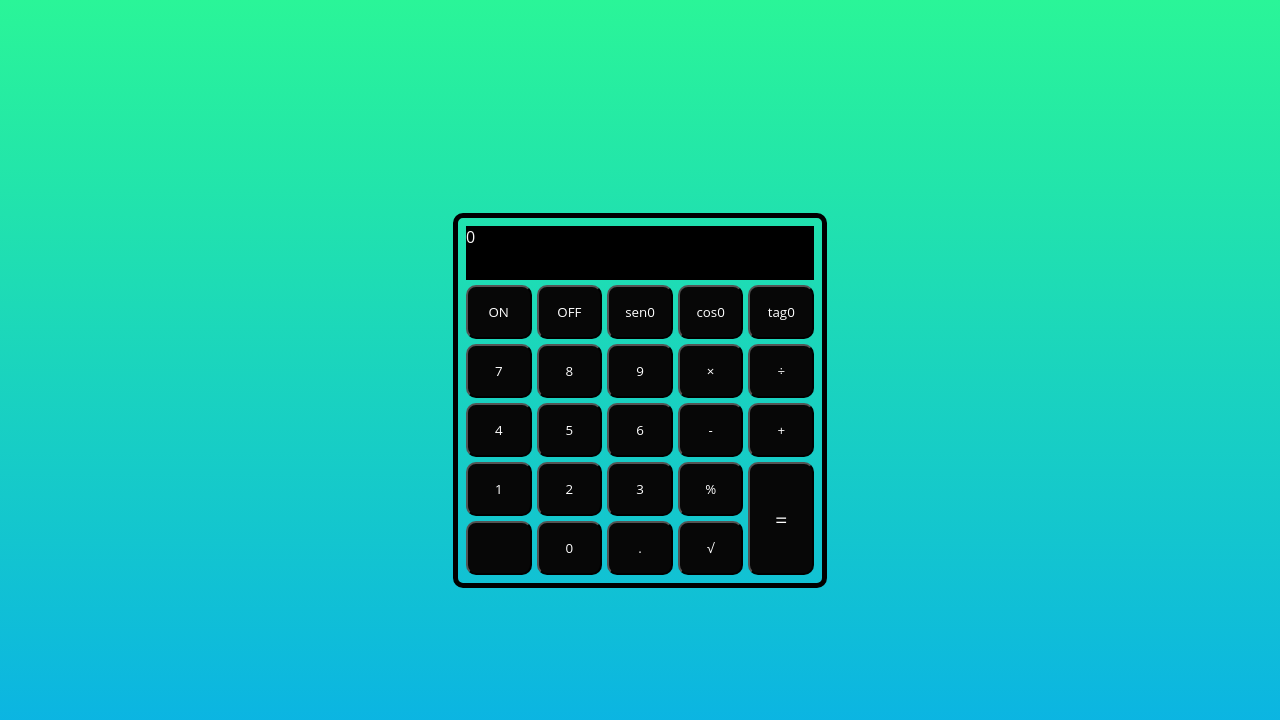
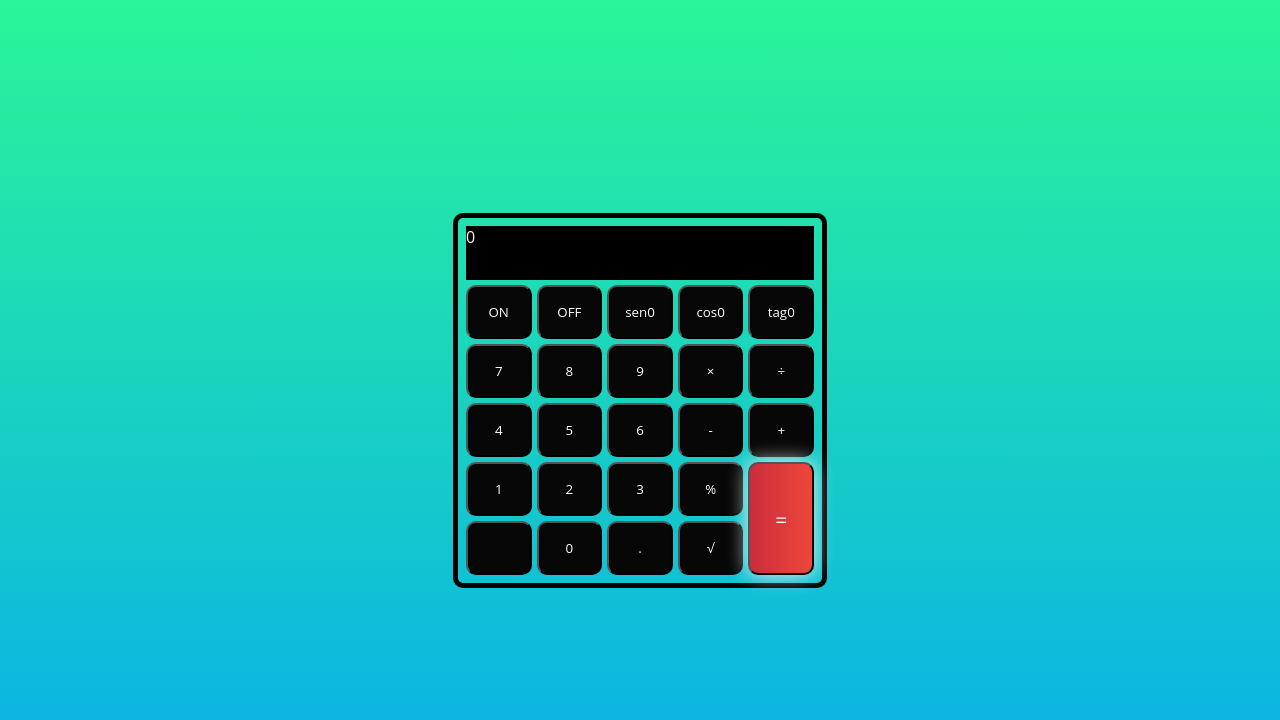
Before and after one commit to DevDaviNickenig/calculadora, a plain HTML site: page index.html in a window 1280 px wide. Drawn offline with Linux system fonts and the light colour scheme.

Commit message:
botao enter

```diff
--- a/assets/css/style.css
+++ b/assets/css/style.css
@@ -29,6 +29,27 @@ body {
 .operador--resultado {
   grid-column: 5/6;
   grid-row: 5/7;
+
+  background-image: linear-gradient(
+    to right,
+    #cb2d3e 0%,
+    #ef473a 51%,
+    #cb2d3e 100%
+  );
+
+  text-align: center;
+  text-transform: uppercase;
+  transition: 0.5s;
+  background-size: 200% auto;
+  color: white;
+  box-shadow: 0 0 20px #eee;
+  border-radius: 10px;
+}
+
+.operador--resultado:hover {
+  background-position: right center; /* change the direction of the change here */
+  color: #fff;
+  text-decoration: none;
 }
 
 .botao {
--- a/index.html
+++ b/index.html
@@ -38,7 +38,7 @@
       <button class="botao">3</button>
       <button class="botao">%</button>
       <button class="botao"></button>
-      <button class="botao">0</button>
+      <button class="botao" accesskey="0">0</button>
       <button class="botao">.</button>
       <!-- <button></button> -->
       <button class="botao">&radic;</button>
```
